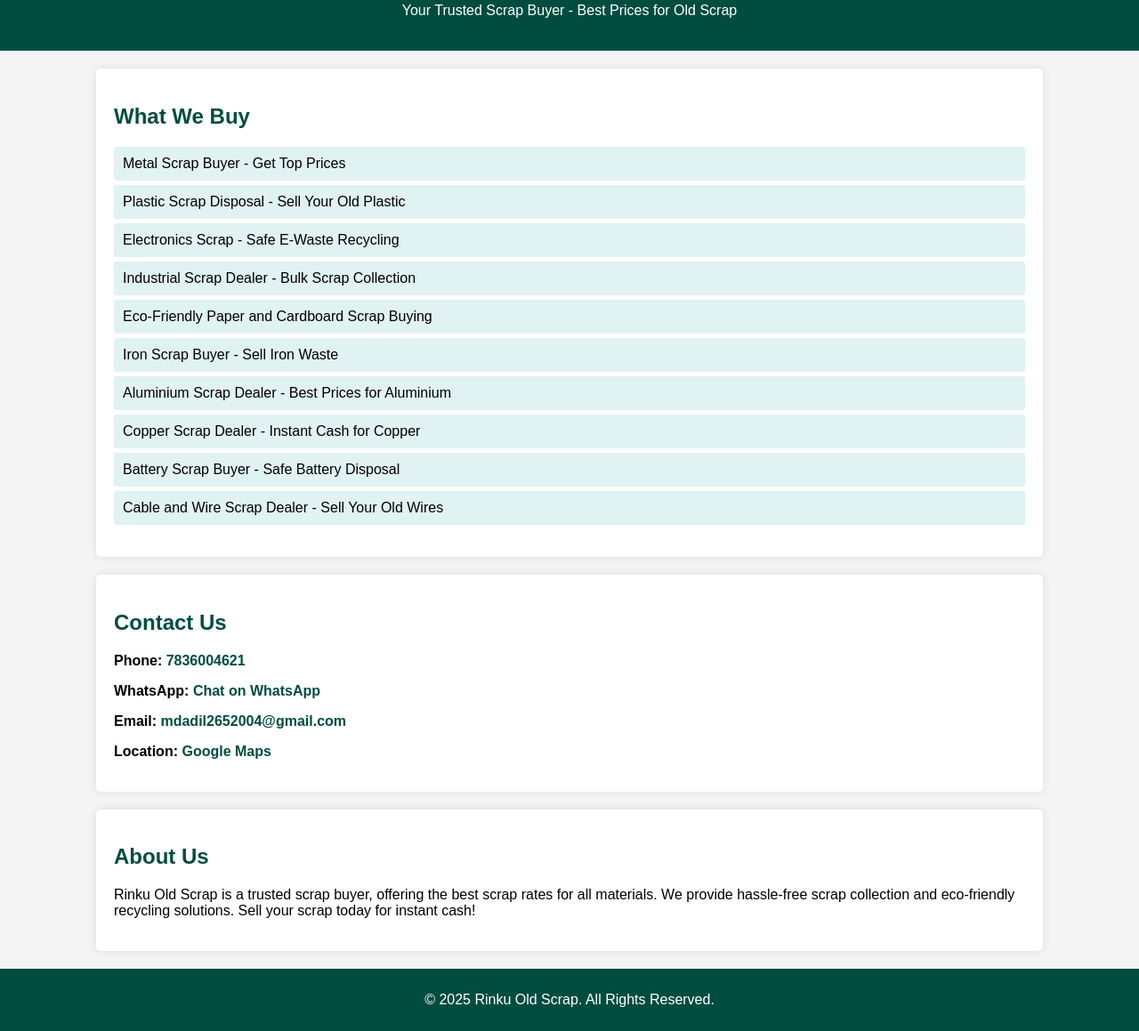
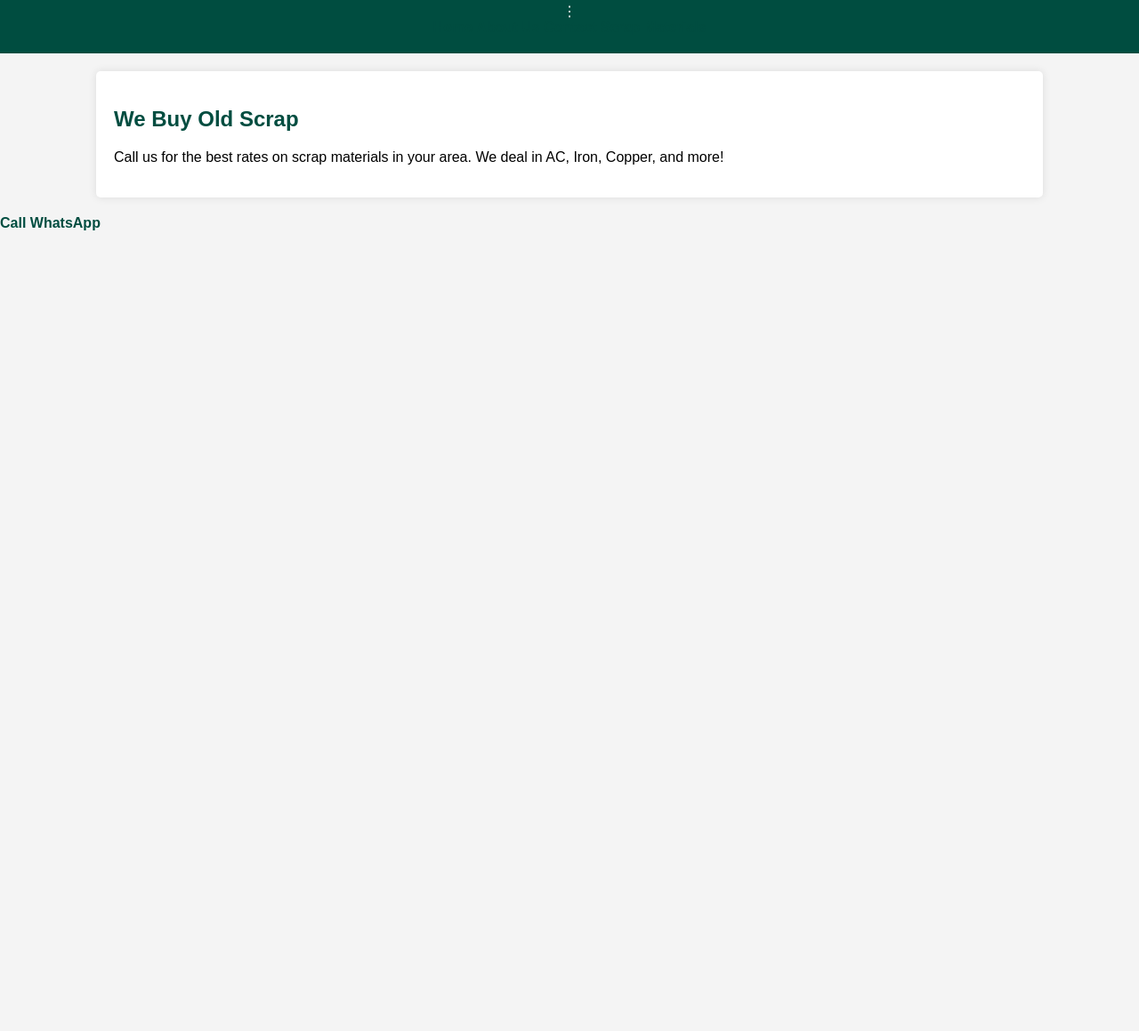
Before and after one commit to adil1237/Rinku-old-scrap, a plain HTML site: page index.html in a window 1280 px wide. Shown: the part 97-1256 px from the top of the page at 89% size. After the commit the page ends 800 px from the top, so only its background shows below. Drawn offline with Linux system fonts and the light colour scheme.

Commit message:
Added index.html

```diff
--- a/index.html
+++ b/index.html
@@ -1,51 +1,40 @@
+
 <!DOCTYPE html>
 <html lang="en">
 <head>
-    <meta charset="UTF-8">
-    <meta name="viewport" content="width=device-width, initial-scale=1.0">
-    <meta name="description" content="Rinku Old Scrap - Best Scrap Buyer Near You. We buy all types of scrap materials at the best prices. Sell your scrap hassle-free today!">
-    <meta name="keywords" content="scrap buyer, old scrap dealer, best scrap rates, sell scrap online, scrap collection service, metal scrap buyer, e-waste recycling, plastic scrap disposal, industrial scrap dealer, eco-friendly scrap disposal, kabadiwala, cable scrap dealer, wire scrap dealer, iron scrap buyer, aluminium scrap dealer, brass scrap buyer, copper scrap dealer, battery scrap buyer, machinery scrap dealer, office scrap buyer, home scrap collection">
-    <meta name="author" content="Rinku Old Scrap">
-    <title>Rinku Old Scrap - Best Scrap Buyer</title>
-    <link rel="stylesheet" href="styles.css">
+  <meta charset="UTF-8" />
+  <meta name="viewport" content="width=device-width, initial-scale=1.0"/>
+  <title>Rinku Old Scrap</title>
+  <link rel="stylesheet" href="styles.css"/>
 </head>
 <body>
-    <header>
-        <h1>Rinku Old Scrap</h1>
-        <p>Your Trusted Scrap Buyer - Best Prices for Old Scrap</p>
-    </header>
+  <header>
+    <h1>Rinku Old Scrap</h1>
+    <div class="kebab-menu" onclick="toggleMenu()">⋮</div>
+    <nav id="nav-menu" class="hidden">
+      <a href="index.html">Home</a>
+      <a href="about.html">About Us</a>
+      <a href="contact.html">Contact</a>
+      <a href="scrap-materials.html">Scrap Materials</a>
+    </nav>
+  </header>
 
-    <section id="services">
-        <h2>What We Buy</h2>
-        <ul>
-            <li>Metal Scrap Buyer - Get Top Prices</li>
-            <li>Plastic Scrap Disposal - Sell Your Old Plastic</li>
-            <li>Electronics Scrap - Safe E-Waste Recycling</li>
-            <li>Industrial Scrap Dealer - Bulk Scrap Collection</li>
-            <li>Eco-Friendly Paper and Cardboard Scrap Buying</li>
-            <li>Iron Scrap Buyer - Sell Iron Waste</li>
-            <li>Aluminium Scrap Dealer - Best Prices for Aluminium</li>
-            <li>Copper Scrap Dealer - Instant Cash for Copper</li>
-            <li>Battery Scrap Buyer - Safe Battery Disposal</li>
-            <li>Cable and Wire Scrap Dealer - Sell Your Old Wires</li>
-        </ul>
+  <main>
+    <section class="intro">
+      <h2>We Buy Old Scrap</h2>
+      <p>Call us for the best rates on scrap materials in your area. We deal in AC, Iron, Copper, and more!</p>
     </section>
+  </main>
 
-    <section id="contact">
-        <h2>Contact Us</h2>
-        <p><strong>Phone:</strong> <a href="tel:7836004621">7836004621</a></p>
-        <p><strong>WhatsApp:</strong> <a href="https://wa.me/7836004621">Chat on WhatsApp</a></p>
-        <p><strong>Email:</strong> <a href="mailto:mdadil2652004@gmail.com">mdadil2652004@gmail.com</a></p>
-        <p><strong>Location:</strong> <a href="https://maps.app.goo.gl/6CBSeV4EMRwRQnyi8" target="_blank">Google Maps</a></p>
-    </section>
+  <div class="sticky-icons">
+    <a href="tel:7836004621" class="call-icon">Call</a>
+    <a href="https://wa.me/917836004621" class="whatsapp-icon">WhatsApp</a>
+  </div>
 
-    <section id="about">
-        <h2>About Us</h2>
-        <p>Rinku Old Scrap is a trusted scrap buyer, offering the best scrap rates for all materials. We provide hassle-free scrap collection and eco-friendly recycling solutions. Sell your scrap today for instant cash!</p>
-    </section>
-
-    <footer>
-        <p>&copy; 2025 Rinku Old Scrap. All Rights Reserved.</p>
-    </footer>
+  <script>
+    function toggleMenu() {
+      document.getElementById("nav-menu").classList.toggle("hidden");
+    }
+  </script>
 </body>
 </html>
```
